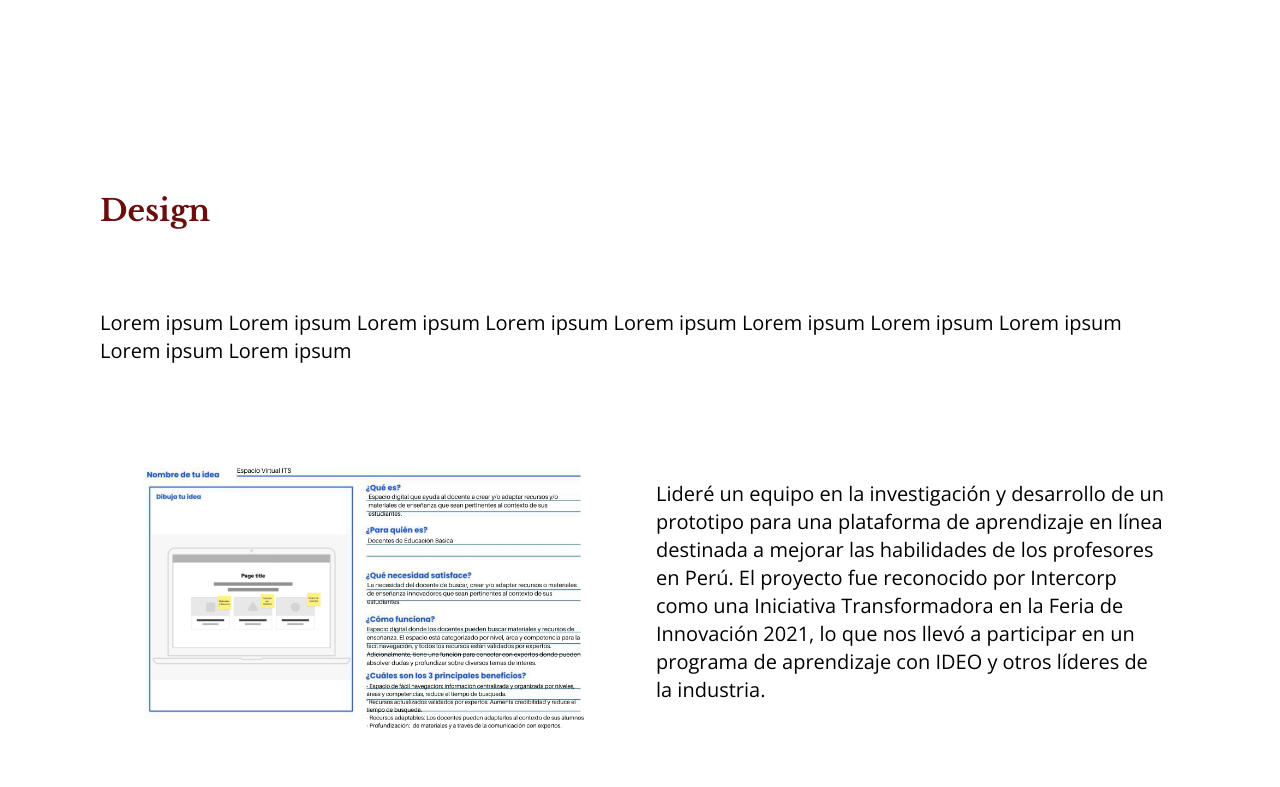
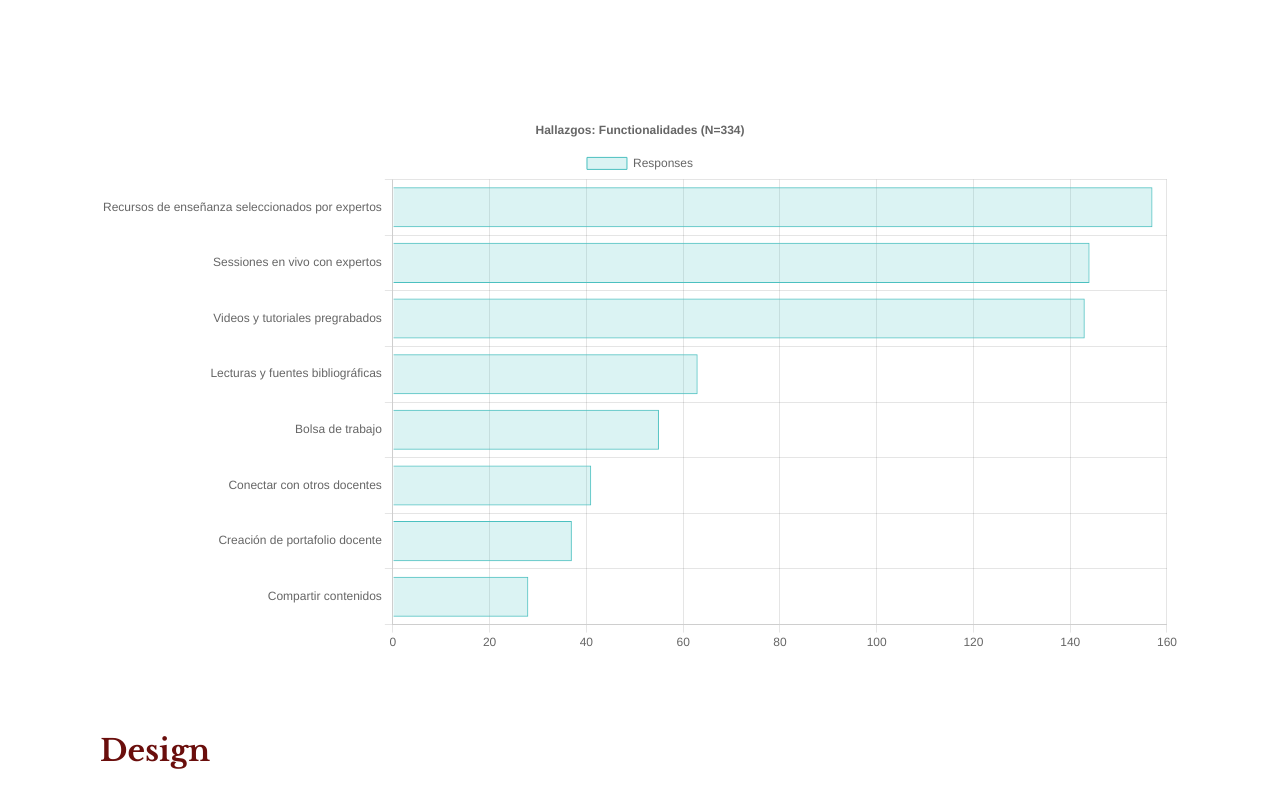
Before and after one commit to michaelafreire/ux-dev-portfolio, a React (Vite) app: page /ux-dev-portfolio/espacio-its in a window 1280 px wide. Shown: the part 2133-2920 px from the top of the page. Built offline with nearby package versions, Linux system fonts and the light colour scheme.

Commit message:
progress

```diff
--- a/package.json
+++ b/package.json
@@ -18,9 +18,12 @@
     "@fortawesome/free-regular-svg-icons": "^6.6.0",
     "@fortawesome/free-solid-svg-icons": "^6.6.0",
     "@fortawesome/react-fontawesome": "^0.2.2",
+    "chart.js": "^4.4.6",
     "i18next": "^23.14.0",
     "i18next-browser-languagedetector": "^8.0.0",
     "react": "^18.3.1",
+    "react-chart.js": "^1.0.0",
+    "react-chartjs-2": "^5.2.0",
     "react-dom": "^18.3.1",
     "react-i18next": "^15.0.1",
     "react-router-dom": "^6.26.1"
--- a/src/components/EspacioIts.jsx
+++ b/src/components/EspacioIts.jsx
@@ -2,6 +2,10 @@ import ProjectDescription from './ProjectDescription';
 import ProjectCard from './ProjectCard';
 import Footer from './Footer';
 import { useTranslation } from 'react-i18next';
+import { Chart as ChartJS, CategoryScale, LinearScale, BarElement, Title, Tooltip, Legend } from 'chart.js';
+import { Bar } from 'react-chartjs-2';
+
+ChartJS.register(CategoryScale, LinearScale, BarElement, Title, Tooltip, Legend);
 
 function EspacioIts() {
   const { t, i18n } = useTranslation();
@@ -11,7 +15,7 @@ function EspacioIts() {
 
   return (
     <div id="espacio-its">
-      <ProjectDescription name="its. Online Learning Platform" description="lorem ipsum lorem ipsum lorem ipsum lorem ipsum lorem ipsum lorem ipsum lorem ipsum lorem ipsum lorem ipsum lorem ipsum lorem ipsum lorem ipsum lorem ipsum lorem ipsum lorem ipsum lorem ipsum"/>
+      <ProjectDescription name="its. Online Learning Platform" description="lorem ipsum lorem ipsum lorem ipsum lorem ipsum lorem ipsum lorem ipsum lorem ipsum lorem ipsum lorem ipsum lorem ipsum lorem ipsum lorem ipsum lorem ipsum lorem ipsum lorem ipsum lorem ipsum" />
       <div className="p-8 sm:pl-10 sm:pl-[100px] sm:pr-[100px]">
         <div className="py-10 sm:py-20 flex justify-start items-center">
           <p className="font-libre text-red text-xl sm:text-3xl font-bold">Background</p>
@@ -33,19 +37,45 @@ function EspacioIts() {
             description={t('espacio-its-description')}
           />
         </div>
+        <div className="flex justify-start items-center">
+          <Bar
+            data={{
+              labels: ["Recursos de enseñanza seleccionados por expertos", "Sessiones en vivo con expertos", "Videos y tutoriales pregrabados", "Lecturas y fuentes bibliográficas", "Bolsa de trabajo", "Conectar con otros docentes", "Creación de portafolio docente", "Compartir contenidos"],
+              datasets: [
+                {
+                  label: "Responses",
+                  data: [157, 144, 143, 63, 55, 41, 37, 28],
+                  backgroundColor: 'rgba(75, 192, 192, 0.2)',
+                  borderColor: 'rgba(75, 192, 192, 1)',
+                  borderWidth: 1,
+                }
+              ]
+            }}
+            options={{
+              responsive: true,
+              indexAxis: 'y',
+              plugins: {
+                title: {
+                  display: true,
+                  text: 'Hallazgos: Functionalidades (N=334)',
+                },
+              },
+            }}
+          />
+        </div>
         <div className="py-10 sm:py-20 flex justify-start items-center">
           <p className="font-libre text-red text-xl sm:text-3xl font-bold">Design</p>
         </div>
         <p className="font-main sm:text-xl text-m">Lorem ipsum Lorem ipsum Lorem ipsum Lorem ipsum Lorem ipsum Lorem ipsum Lorem ipsum Lorem ipsum Lorem ipsum Lorem ipsum </p>
         <div className="py-10 sm:py-20 h-2/3 flex items-center justify-center">
           <ProjectCard
-            imageSrc="/ux-dev-portfolio/ITS-II.png"
+            imageSrc="/ux-dev-portfolio/ITS-III.png"
             description={t('espacio-its-description')}
           />
         </div>
         <div className="py-10 sm:py-20 h-2/3 flex items-center justify-center">
           <ProjectCard
-            imageSrc="/ux-dev-portfolio/ITS-III.png"
+            imageSrc="/ux-dev-portfolio/ITS-II.png"
             description={t('espacio-its-description')}
           />
         </div>
```
Also changed, not shown: 1 other file (tests, documents, lock files or other folders).
